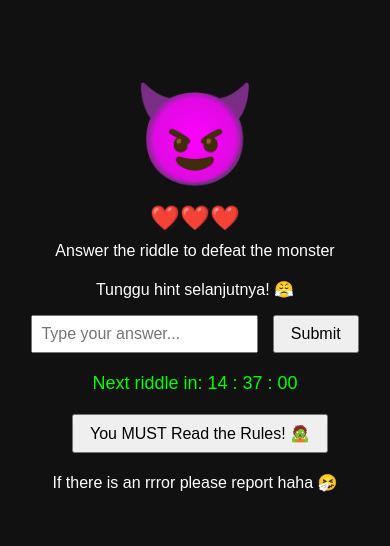
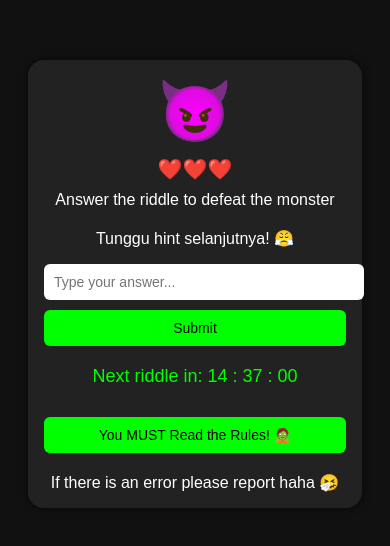
Before and after one commit to heirsall/final-elriddler, a plain HTML site: page index.html in a window 390 px wide. Shown: the part 146-692 px from the top of the page. Drawn offline with Linux system fonts and the light colour scheme.

Commit message:
update on bug 1

```diff
--- a/index.html
+++ b/index.html
@@ -19,11 +19,11 @@
       </div>
       <div class="countdown" id="countdown"></div>
       <div class="button-rules">
-        <a href="/images/game-rules.png" target="_blank">
+        <a href="/assets/rules.html">
           <button>You MUST Read the Rules! 🧟</button>
         </a>
       </div>
-      <div class="instruction">If there is an rrror please report haha 🤧</div>
+      <div class="instruction">If there is an error please report haha 🤧</div>
     </div>
 
     <script src="script.js"></script>
--- a/style.css
+++ b/style.css
@@ -6,23 +6,32 @@ body {
   justify-content: center;
   align-items: center;
   height: 100vh;
+  padding: 20px;
+  box-sizing: border-box;
+  overflow: auto;
 }
 
 .game-container {
   text-align: center;
+  max-width: 500px;
+  width: 100%;
+  background-color: #222;
+  padding: 20px;
+  border-radius: 16px;
+  box-shadow: 0 0 10px rgba(0, 0, 0, 0.5);
 }
 
 .rules-information {
-  margin: 50px;
+  margin: 30px 0;
 }
 
 .monster .face {
-  font-size: 100px;
+  font-size: 80px;
 }
 
 .hp {
   margin: 10px 0;
-  font-size: 24px;
+  font-size: 22px;
 }
 
 .riddle-container {
@@ -30,14 +39,23 @@ body {
 }
 
 input {
-  padding: 8px;
+  padding: 10px;
   font-size: 16px;
+  width: 80%;
+  max-width: 300px;
+  border-radius: 6px;
+  border: none;
 }
 
 button {
-  padding: 8px 16px;
-  margin-left: 10px;
+  padding: 10px 20px;
+  margin-top: 10px;
   font-size: 16px;
+  border: none;
+  border-radius: 6px;
+  background-color: #0f0;
+  color: #000;
+  cursor: pointer;
 }
 
 .button-rules {
@@ -49,3 +67,29 @@ button {
   margin-top: 20px;
   color: #0f0;
 }
+
+/* Responsive tweaks */
+@media screen and (max-width: 600px) {
+  .monster .face {
+    font-size: 60px;
+  }
+
+  .hp {
+    font-size: 20px;
+  }
+
+  input {
+    font-size: 14px;
+    width: 100%;
+  }
+
+  button {
+    font-size: 14px;
+    width: 100%;
+    margin: 10px 0 0;
+  }
+
+  .game-container {
+    padding: 16px;
+  }
+}
```
Also changed, not shown: assets/rules.html (added, +59 -0 lines), assets/game-rules.png (renamed from images/game-rules.png).
